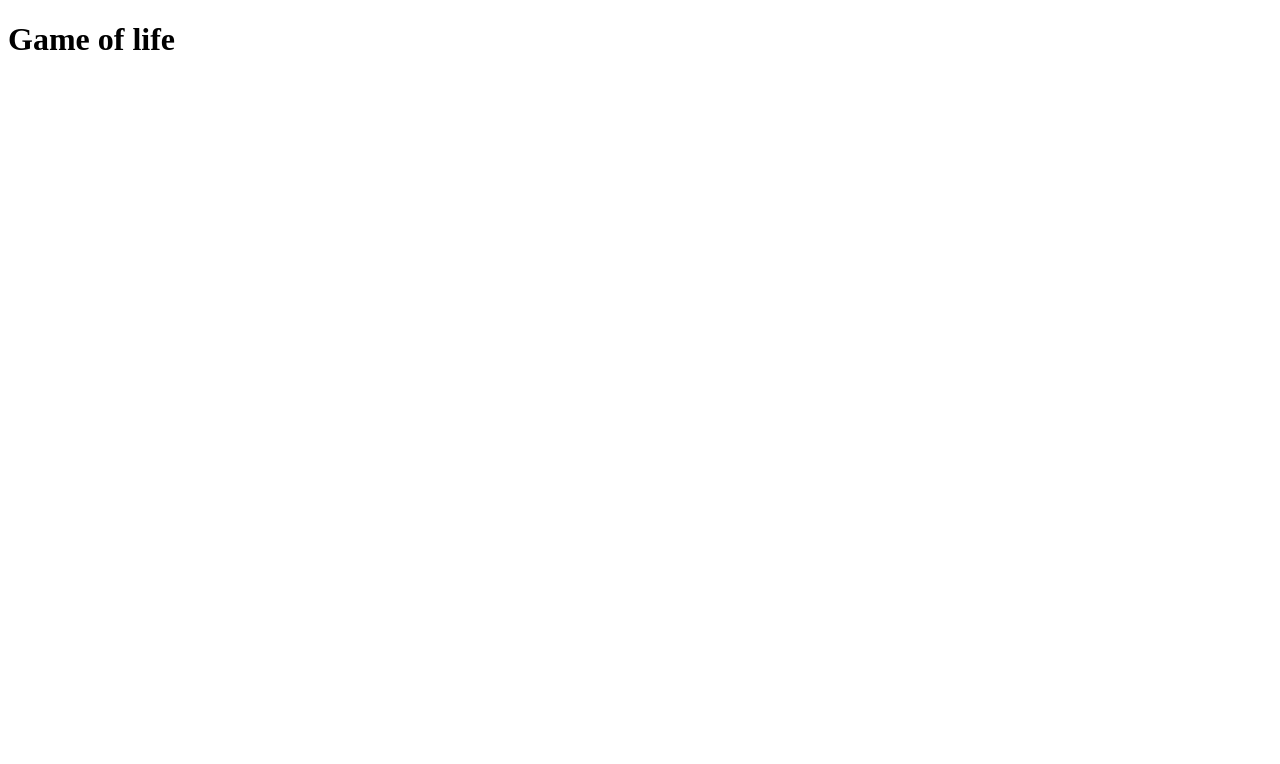
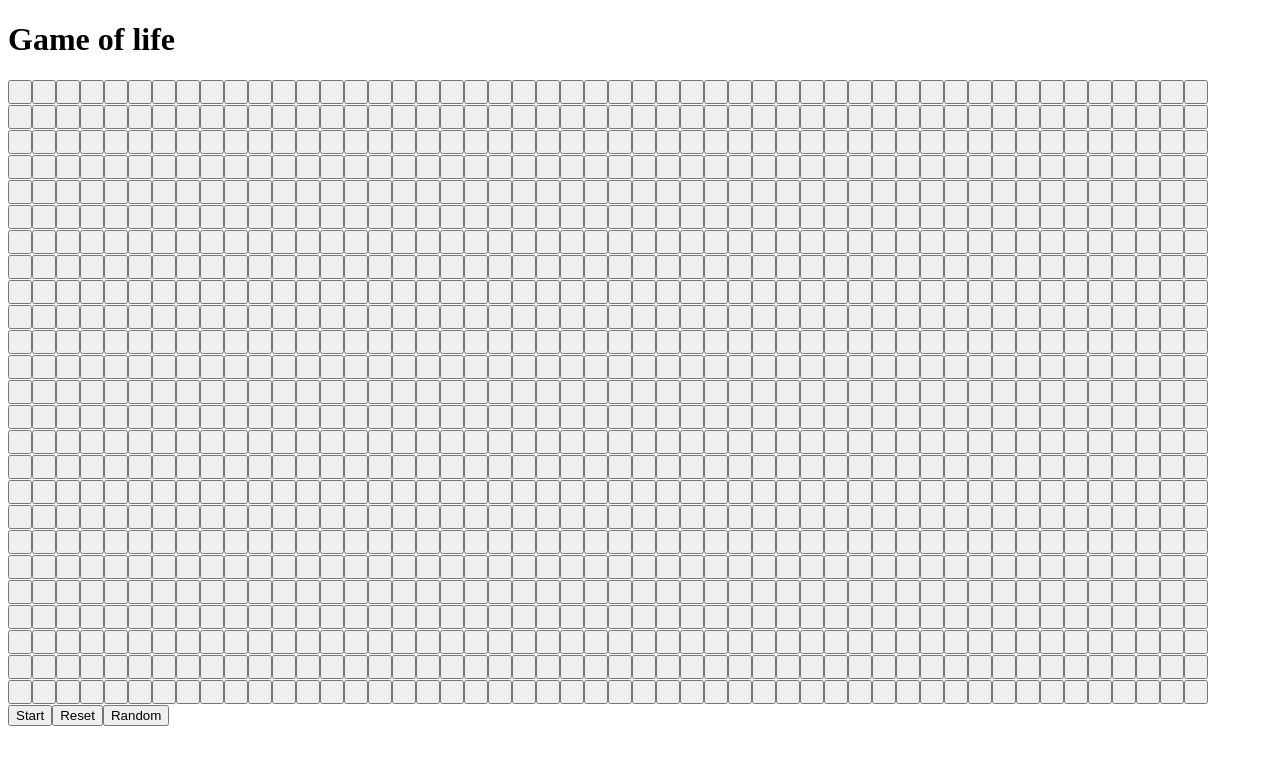
Before and after one commit to prateek3255/game-of-life, a Next.js app: page / in a window 1280 px wide. Shown: the top 764 px of the page. Built offline with nearby package versions, Linux system fonts and the light colour scheme.

Commit message:
:sparkles: Integrated the logic for game of life

```diff
--- a/pages/index.tsx
+++ b/pages/index.tsx
@@ -8,20 +8,58 @@ const Cell = React.memo(({ alive, handleClick, row, col }: { alive: boolean, han
     handleClick(row, col);
   }
   return (
-    <div role="button" onClick={onClick} style={{ height: getCellSize(), width: getCellSize() }} className={`border-[1px] border-gray-300 ${alive ? 'bg-black' : 'bg-white'}`} />
+    <button onClick={onClick} style={{ height: getCellSize(), width: getCellSize() }} className={`border-[1px] border-gray-300 ${alive ? 'bg-black' : 'bg-white'}`} />
   )
 });
 
 type CellState = number[][];
 
-type Action = { type: 'initialize'} | { type: 'cell_clicked', row: number, col: number };
+type Action = | { type: 'initialize', random?: boolean }
+              | { type: 'cell_clicked', row: number, col: number }
+              | { type: 'generate_next_state' };
+
+function generateBoard(random?: boolean): CellState {
+  const rows = Math.floor(Math.min((window.innerHeight - 200), 1200) / getCellSize());
+  const columns = Math.floor(Math.min(window.innerWidth, 1200) / getCellSize());
+  const state = new Array(rows).fill(0).map(i => new Array(columns).fill(0));
+
+  if (random) {
+    // Create a random board where each cell has
+    // a 30% chance of being alive
+    for (let row = 0; row < rows; row++) {
+      for (let col = 0; col < columns; col++) {
+        state[row][col] = Math.random() < 0.7 ? 0 : 1;
+      }
+    }
+  }
+
+  return state;
+}
+
+function getAliveNeighbours(state: CellState, x: number, y: number, rows: number, cols: number): number {
+  let sum = 0;
+  for(let i = -1; i < 2; i++) {
+    for(let j = -1; j < 2; j++) {
+      // Use the modulus operator to handles the
+      // edge cases where cells are on the  edge
+      // of the board, it will wrap the cell around
+      // the board. Inspired by the coding train's solution
+      // https://www.youtube.com/watch?v=FWSR_7kZuYg
+      const xPos = (x + i + rows) % rows;
+      const yPos = (y + j + cols) % cols;
+      sum += state[xPos][yPos];
+    }
+  }
+
+  sum = sum - state[x][y];
+
+  return sum;
+}
 
 function reducer(state: CellState, action: Action): CellState {
   switch (action.type) {
     case 'initialize':
-      const columns = Math.floor(Math.min((window.innerHeight - 200), 1200) / getCellSize());
-      const rows = Math.floor(Math.min(window.innerWidth, 1200) / getCellSize());
-      return new Array(columns).fill(false).map(i => new Array(rows).fill(0));
+      return generateBoard(action.random);
     case 'cell_clicked':
       const newCellState = state[action.row][action.col] === 0 ? 1 : 0;
       const updatedState = [
@@ -30,6 +68,28 @@ function reducer(state: CellState, action: Action): CellState {
         ...state.slice(action.row + 1)
       ]
       return updatedState;
+    case 'generate_next_state':
+      const nextState = generateBoard();
+      const totalRows = state.length;
+      const totalCols = state[0].length;
+      // Using for loop here for simplicity and readability
+      // can change later if a more readable way is found
+      for(let i = 0; i < totalRows; i++) {
+        for(let j = 0; j < totalCols; j++) {
+          const cellState = state[i][j];
+          const aliveNeighbours = getAliveNeighbours(state, i, j, totalRows, totalCols);
+
+          if(cellState === 0 && aliveNeighbours === 3) {
+            nextState[i][j] = 1;
+          } else if(cellState === 1 && (aliveNeighbours < 2 || aliveNeighbours > 3)) {
+            nextState[i][j] = 0;
+          } else {
+            nextState[i][j] = cellState;
+          }
+
+        }
+      }
+      return nextState;
     default:
     return state;
   }
@@ -40,6 +100,7 @@ export default function Home() {
 
   const [cells, dispatch] = React.useReducer(reducer, []);
   const [isMounted, setIsMounted] = React.useState(false);
+  const intervalRef = React.useRef<NodeJS.Timeout | undefined>();
 
   React.useEffect(() => {
     const handleResize = () => {
@@ -57,6 +118,19 @@ export default function Home() {
   const handleCellClick = React.useCallback((row: number, col: number) => {
     dispatch({ type: 'cell_clicked', row, col });
   },[])
+
+  const play = () => {
+    intervalRef.current = setInterval(() => {
+      dispatch({ type: 'generate_next_state' });
+    }, 100)
+  }
+
+  const reset = (random = false) => {
+    dispatch({ type: 'initialize', random });
+    if (intervalRef.current !== undefined) {
+      clearInterval(intervalRef.current);
+    }
+  }
 
   if (!isMounted) {
     return <div>Loading...</div>
@@ -76,6 +150,11 @@ export default function Home() {
           </div>
         ))}
       </div>
+      <div className="flex">
+        <button onClick={play}>Start</button>
+        <button onClick={() => reset()}>Reset</button>
+        <button onClick={() => reset(true)}>Random</button>
+      </div>
     </div>
   )
 }
```
